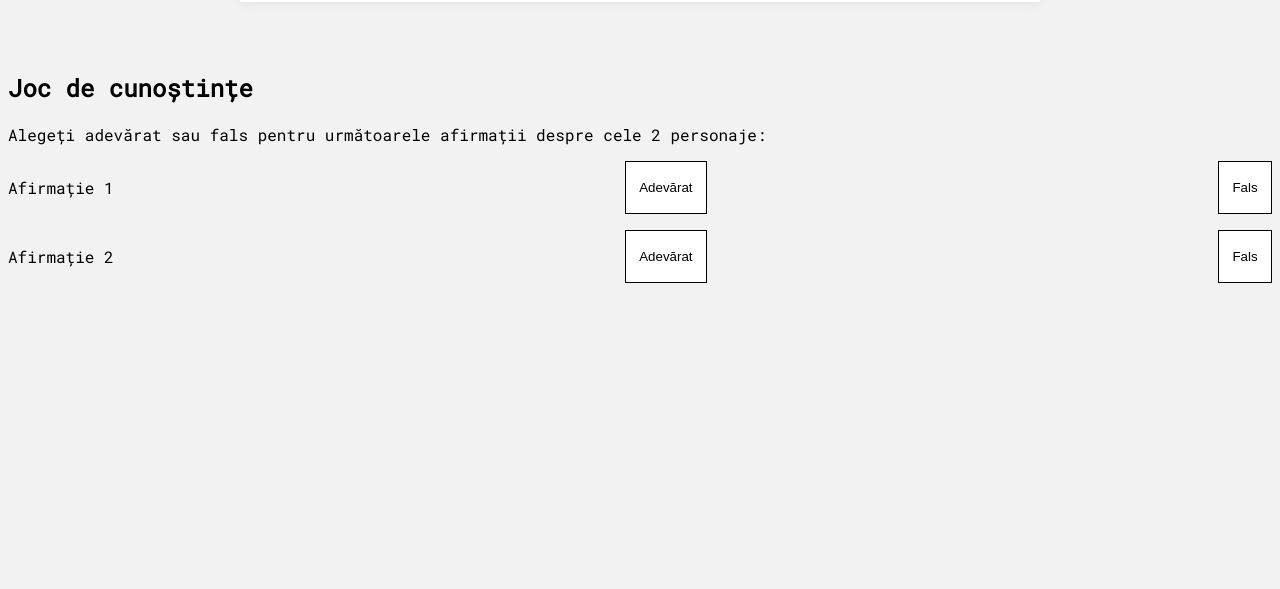
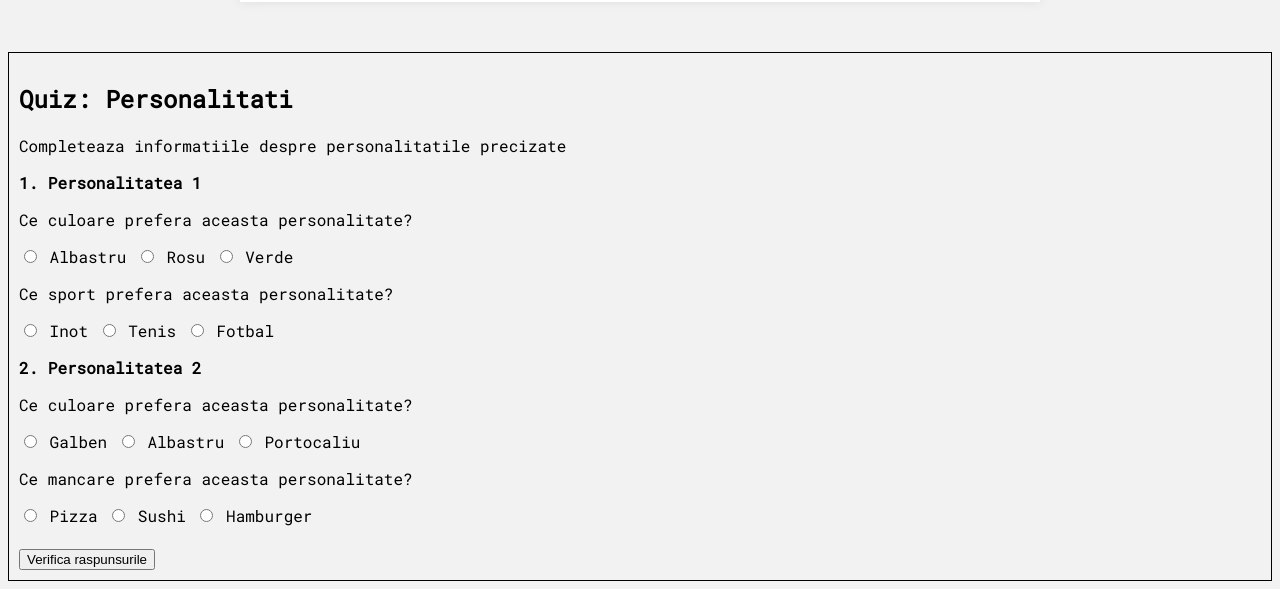
Before and after one commit to RuxandraIordache/ruxandra.github.io, a plain HTML site: page index.html in a window 1280 px wide. Shown: the part 1420-2009 px from the top of the page. Before the commit the page ends 1719 px from the top, so only its background shows below. Drawn offline with Linux system fonts and the light colour scheme.

Commit message:
Update index.html

```diff
--- a/index.html
+++ b/index.html
@@ -83,55 +83,77 @@
       </div>
     </div>
   </div>
-  <div id="knowledge-game">
-    <h2>Joc de cunoștințe</h2>
-    <p>Alegeți adevărat sau fals pentru următoarele afirmații despre cele 2 personaje:</p>
-    <div class="question">
-      <p>Afirmație 1</p>
-      <button class="true">Adevărat</button>
-      <button class="false">Fals</button>
-    </div>
-    <div class="question">
-      <p>Afirmație 2</p>
-      <button class="true">Adevărat</button>
-      <button class="false">Fals</button>
-    </div>
-  </div>
-<style>
-  .question {
-    display: flex;
-    justify-content: space-between;
-    margin-bottom: 1em;
-  }
-  button {
-    padding: 0.5em 1em;
-    border: 1px solid black;
-    background-color: white;
-    cursor: pointer;
-  }
-  .true.selected {
-    background-color: green;
-    color: white;
-  }
-  .false.selected {
-    background-color: red;
-    color: white;
-  }
-</style>
+<div style="border: 1px solid black; padding: 10px;">
+  <h2>Quiz: Personalitati</h2>
+  <p>Completeaza informatiile despre personalitatile precizate</p>
+
+  <p><b>1. Personalitatea 1</b></p>
+  <p>Ce culoare prefera aceasta personalitate?</p>
+  <input type="radio" name="personality1_color" value="albastru"> Albastru
+  <input type="radio" name="personality1_color" value="rosu"> Rosu
+  <input type="radio" name="personality1_color" value="verde"> Verde
+  <span id="personality1_color_result"></span>
+
+  <p>Ce sport prefera aceasta personalitate?</p>
+  <input type="radio" name="personality1_sport" value="inot"> Inot
+  <input type="radio" name="personality1_sport" value="tenis"> Tenis
+  <input type="radio" name="personality1_sport" value="fotbal"> Fotbal
+  <span id="personality1_sport_result"></span>
+
+  <p><b>2. Personalitatea 2</b></p>
+  <p>Ce culoare prefera aceasta personalitate?</p>
+  <input type="radio" name="personality2_color" value="galben"> Galben
+  <input type="radio" name="personality2_color" value="albastru"> Albastru
+  <input type="radio" name="personality2_color" value="portocaliu"> Portocaliu
+  <span id="personality2_color_result"></span>
+
+  <p>Ce mancare prefera aceasta personalitate?</p>
+  <input type="radio" name="personality2_food" value="pizza"> Pizza
+  <input type="radio" name="personality2_food" value="sushi"> Sushi
+  <input type="radio" name="personality2_food" value="hamburger"> Hamburger
+  <span id="personality2_food_result"></span>
+
+  <br><br>
+  <button onclick="checkAnswers()">Verifica raspunsurile</button>
+</div>
+
 <script>
-  const questions = document.querySelectorAll('.question');
-  questions.forEach(question => {
-    const trueButton = question.querySelector('.true');
-    const falseButton = question.querySelector('.false');
-    trueButton.addEventListener('click', () => {
-      trueButton.classList.add('selected');
-      falseButton.classList.remove('selected');
-    });
-    falseButton.addEventListener('click', () => {
-      falseButton.classList.add('selected');
-      trueButton.classList.remove('selected');
-    });
-  });
+  function checkAnswers() {
+    const personality1_color = document.querySelector('input[name="personality1_color"]:checked').value;
+    const personality1_sport = document.querySelector('input[name="personality1_sport"]:checked').value;
+    const personality2_color = document.querySelector('input[name="personality2_color"]:checked').value;
+    const personality2_food = document.querySelector('input[name="personality2_food"]:checked').value;
+
+    let personality1_color_result = document.querySelector("#personality1_color_result");
+    let personality1_sport_result = document.querySelector("#personality1_sport_result");
+let personality2_color_result = document.querySelector("#personality2_color_result");
+let personality2_food_result = document.querySelector("#personality2_food_result");
+// Rezultate personalitate 1
+if (personality1_color === "albastru") {
+  personality1_color_result.innerHTML = "";
+} else {
+  personality1_color_result.innerHTML = "<br>(CORECT: Albastru)";
+}
+
+if (personality1_sport === "tenis") {
+  personality1_sport_result.innerHTML = "";
+} else {
+  personality1_sport_result.innerHTML = "<br>(CORECT: Tenis)";
+}
+
+// Rezultate personalitate 2
+if (personality2_color === "albastru") {
+  personality2_color_result.innerHTML = "";
+} else {
+  personality2_color_result.innerHTML = "<br>(CORECT: Albastru)";
+}
+
+if (personality2_food === "pizza") {
+  personality2_food_result.innerHTML = "";
+} else {
+  personality2_food_result.innerHTML = "<br>(CORECT: Pizza)";
+}
+}
 </script>
 </body>
 </html>
```
